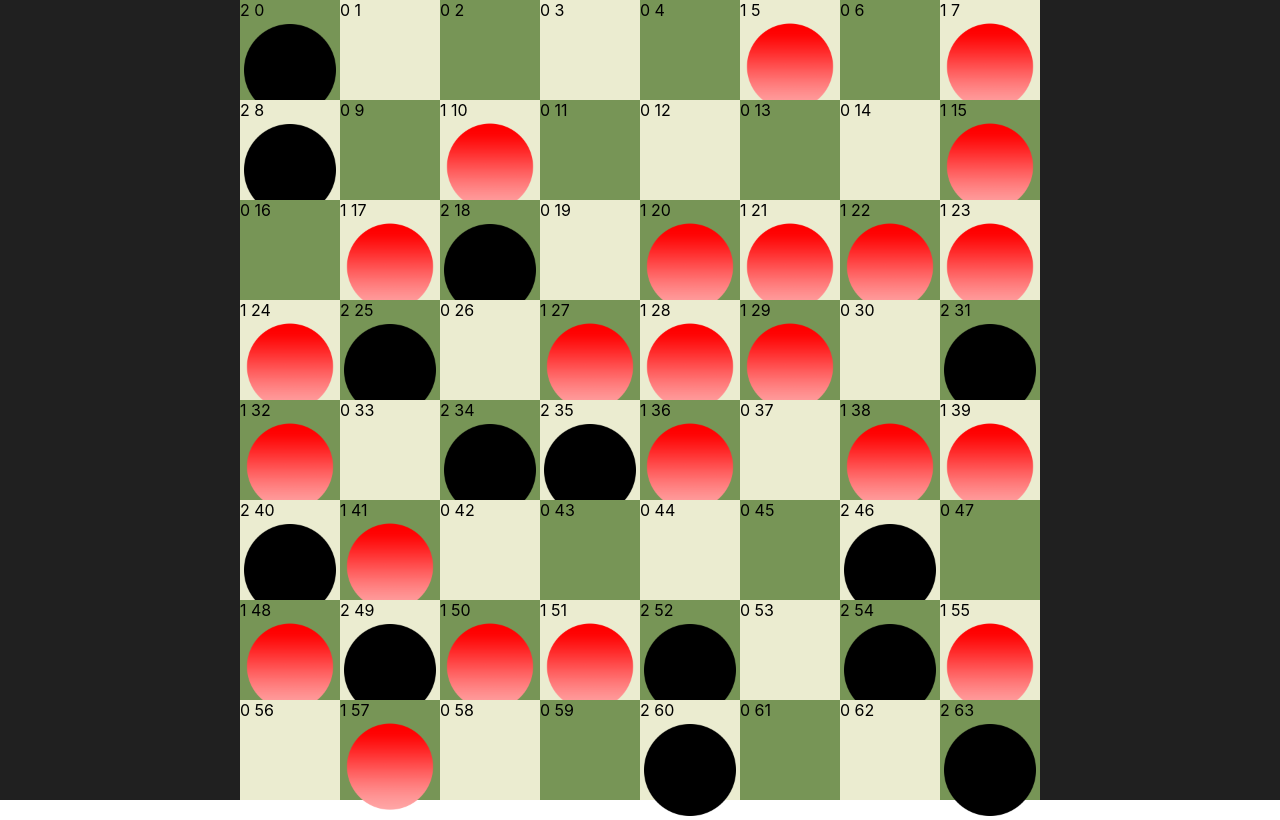
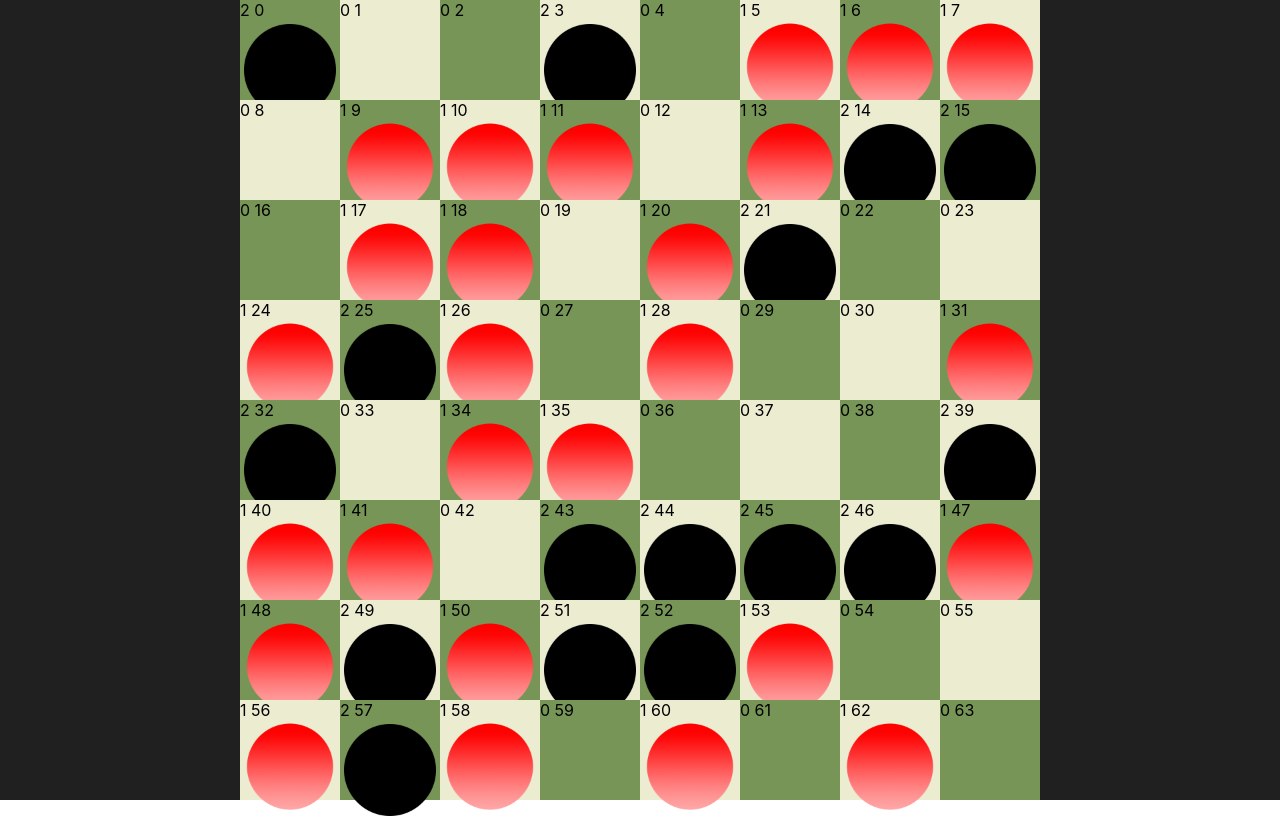
Before and after one commit to AaronMichael726/TSUInterview, a React (Create React App) app: page / in a window 1280 px wide. Built offline with nearby package versions, Linux system fonts and the light colour scheme.

Commit message:
this sucks going back to main

```diff
--- a/src/components/board.tsx
+++ b/src/components/board.tsx
@@ -26,25 +26,30 @@ function checkVertical(board: any[][], i: number){
         if (verticalCount === 4){ verticalMatches ++ }
     }
 
-    // console.log("vertical iteration ", i, ": ", verticalMatches)
+
 }
 
 function checkHorizontal(board: any[][]){
-    let horizontalCount = 1
+    let horizontalCount = 0
     let matches = 0
 
     for(let i = 7; i > 0; i--){
         // checkVertical(board, i)
         for(let j = 7; j > 0; j--){
+            // console.log('index: ',board[i][j].props.idx, ' value: ', board[i][j].props.tokenValue)
+            // // console.log('index: ',board[i][j-1].props.idx, ' value: ', board[i][j-1].props.tokenValue)
+
             if (board[i][j].props.tokenValue === board[i][j-1].props.tokenValue){
                 horizontalCount++
-                if (horizontalCount === 4){ matches++ }
-
+                if (horizontalCount === 4){
+                    matches++
+                    console.log('found match!!! total matches: ', matches)
+                }
             } else {
                 horizontalCount = 1
             }
         }
-
+        // console.log(i, matches)
         horizontalCount = 1
     }
 
@@ -61,18 +66,25 @@ export default function Board(){
         for(let i = 0;  i < 8; i++){
 
             const gridValue = j+i + 2
-            const tokenValue = getRandomValue(3)
+            const tokenValue = Math.floor(Math.random() * 3)
+            console.log('random value: ', tokenValue)
             let color: string = "blank"
 
             if (tokenValue === 1) { color = "red" }
             if (tokenValue === 0) { color = "black" }
 
+            console.log('color: ', color)
+
             board[j].push(<Tile number={gridValue} tokenValue={color} idx={idx}/>)
             idx++
+
+            // console.log(board[j][i].props)
+            // console.log(color)
+
+            color = 'blank'
         }
     }
-
-    checkHorizontal(board)
+    // checkHorizontal(board)
 
     /**
      * What: Count possible matches
--- a/src/components/tile.tsx
+++ b/src/components/tile.tsx
@@ -4,7 +4,7 @@ import Token from './token'
 interface Props {
     number: number,
     tokenValue: string,
-    idx: number
+    idx: number,
 }
 
 /**
@@ -15,7 +15,6 @@ interface Props {
 export default function Tile({ number, tokenValue, idx }: Props){
 
     if (number % 2 === 0){
-        console.log(tokenValue)
         return <div className="tile dark-tile"><Token tokenValue={tokenValue} idx={idx} /></div>
     } else {
         return <div className="tile light-tile black-token"><Token tokenValue={tokenValue} idx={idx} /></div>
--- a/src/components/token.tsx
+++ b/src/components/token.tsx
@@ -12,10 +12,13 @@ function getRandomValue(max: number) {
 export default function Token({ tokenValue, idx }: Props){
 
     if(tokenValue === "black"){
+        console.log("index: ", idx, " color: ", tokenValue)
         return <div>2 {idx}<img className="token" src="assets/blackToken.png"></img></div>
     } else if (tokenValue === "red"){
+        console.log("index: ", idx, " color: ", tokenValue)
         return <div>1 {idx}<img className="token" src="assets/redToken.png"></img></div>
     } else {
+        console.log("index: ", idx, " color: ", tokenValue)
         return <div>0 {idx}</div>
     }
 }
```
